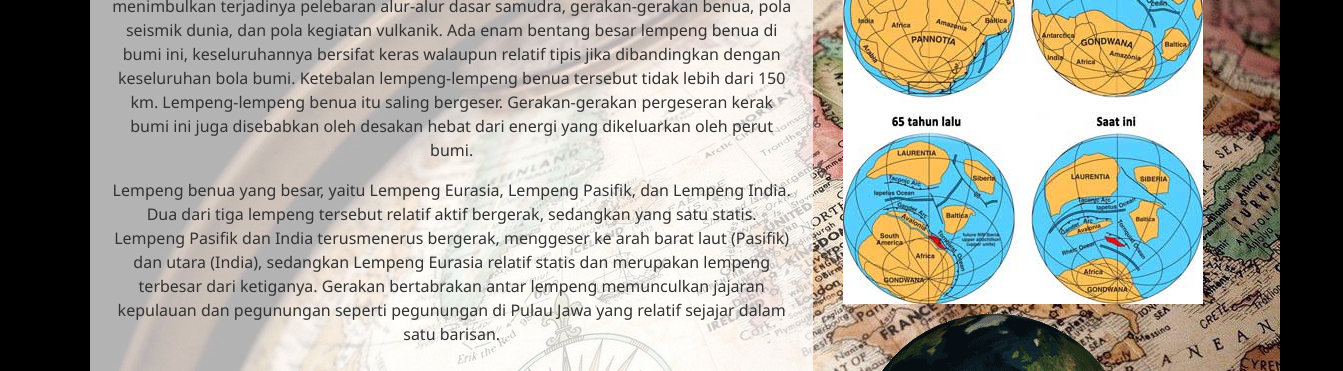
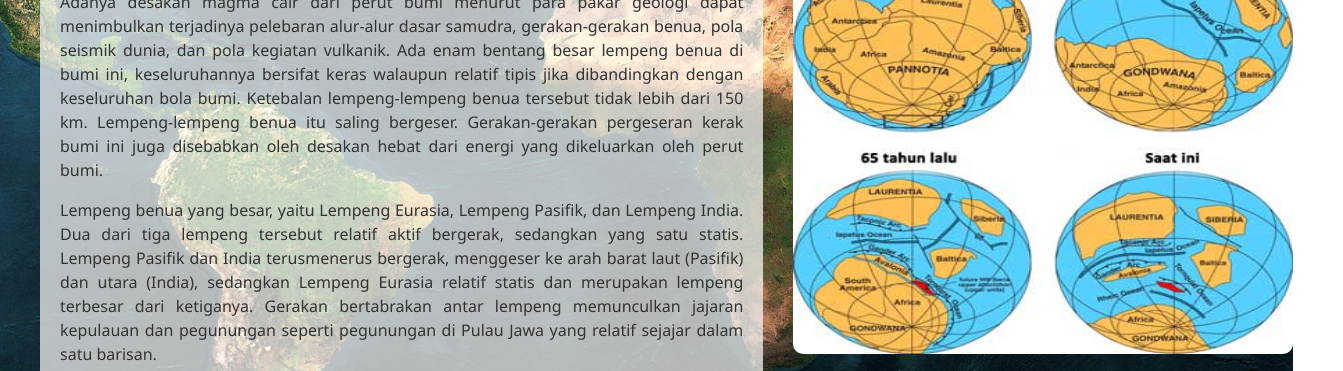
Before and after one commit to Zavota/Website-Geo, a plain HTML site: page utama.html in a window 1280 px wide. Shown: the part 236-607 px from the top of the page, 1343 px wide, since content can reach past the window. Drawn offline with nearby package versions, Linux system fonts and the light colour scheme.

Commit message:
Update utama.css

```diff
--- a/utama.css
+++ b/utama.css
@@ -1,6 +1,6 @@
 body {
     font-family: 'Segoe UI', Tahoma, Geneva, Verdana, sans-serif;
-    background-image: url(gambar/ppp.jpg);
+    background-image: url(gambar/geo.jpg);
     background-repeat: no-repeat;
     background-size: cover;
     background-attachment: fixed;
@@ -11,46 +11,40 @@ body {
 .container {
     padding: 40px 20px;
     display: flex;
-    flex-wrap: wrap;
     align-items: flex-start;
-    margin: 0 auto;
-    width: 1800px;
+    margin-left: 20px;
 }
 
 .content-container {
     background-color: rgba(255, 255, 255, 0.7);
     padding: 20px;
     border-radius: 10px;
-    text-align: center;
-    flex-grow: 1;
+    margin: 20px auto;
+    width: 100%;
+    max-width: 1200px;
+    float: left;
+    clear: left;
+    text-align: justify;
 }
 
-.profil-pengembang h2 {
-    font-size: 30px;
+.image-container {
+    flex-shrink: 0;
+    margin-left: auto;
 }
 
-.gambar {
-    width: 300px;
-    max-height: 350px;
-    border-radius: 30px;
-    margin-bottom: 20px;
-    object-fit: cover;
-}
-
-
-.teks-profil {
-    font-size: 26px;
-    line-height: 1.5;
-}
-
-.dark-mode {
-    background-color: #222;
-    color: #fff;
+.gambar-kanan {
+    width: 500px;
+    height: 430px;
+    border-radius: 10px;
+    margin-top: 20px;
 }
 
 .dark-mode .content-container {
     background-color: rgba(0, 0, 0, 0.7);
-    transition: background-color 0.5s;
+}
+
+.container-box {
+    margin-bottom: 20px;
 }
 
 .navbar {
@@ -67,6 +61,15 @@ body {
     font-size: 1.5rem;
 }
 
+.dark-mode {
+    background-color: #222;
+    color: #fff;
+}
+
+.dark-mode .navbar {
+    background-color: #333;
+}
+
 .dark-mode .btn {
     background-color: #333 !important;
     color: #fff !important;
```
